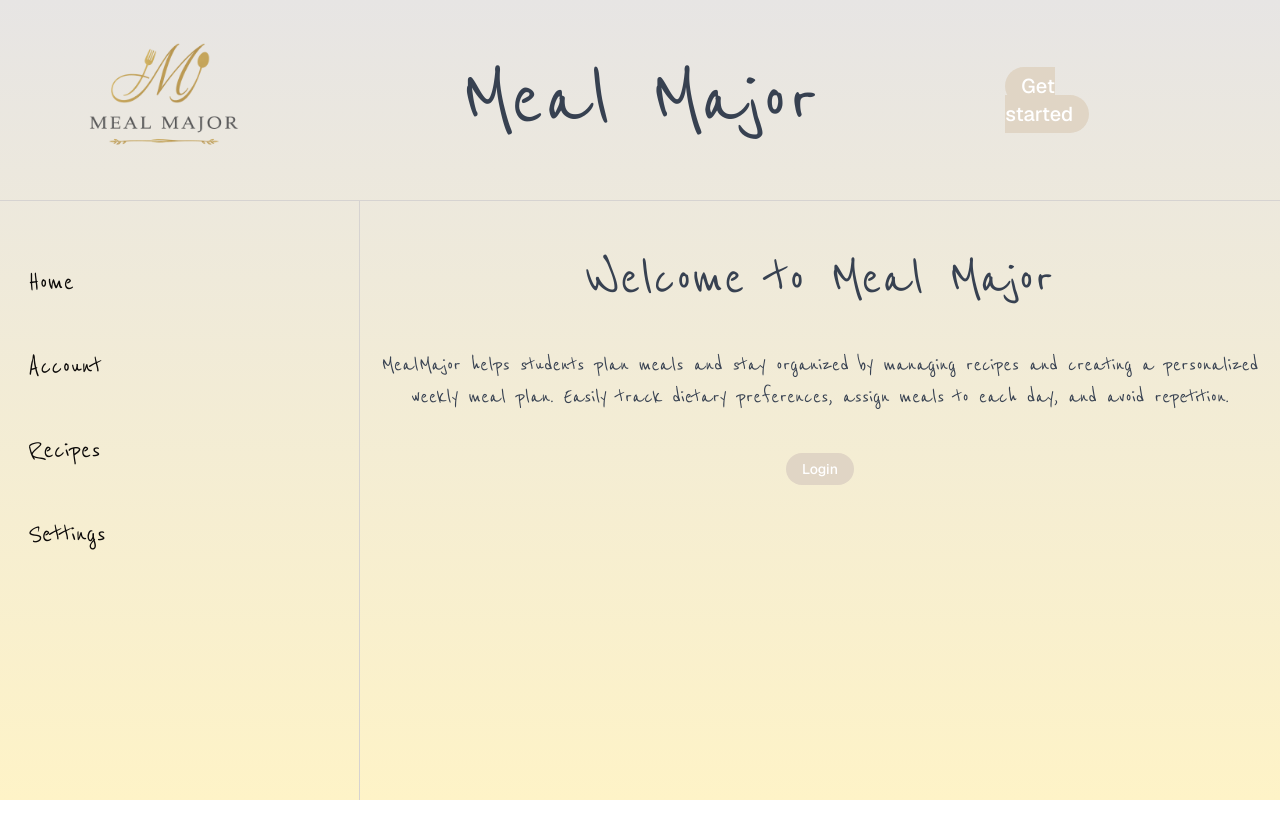
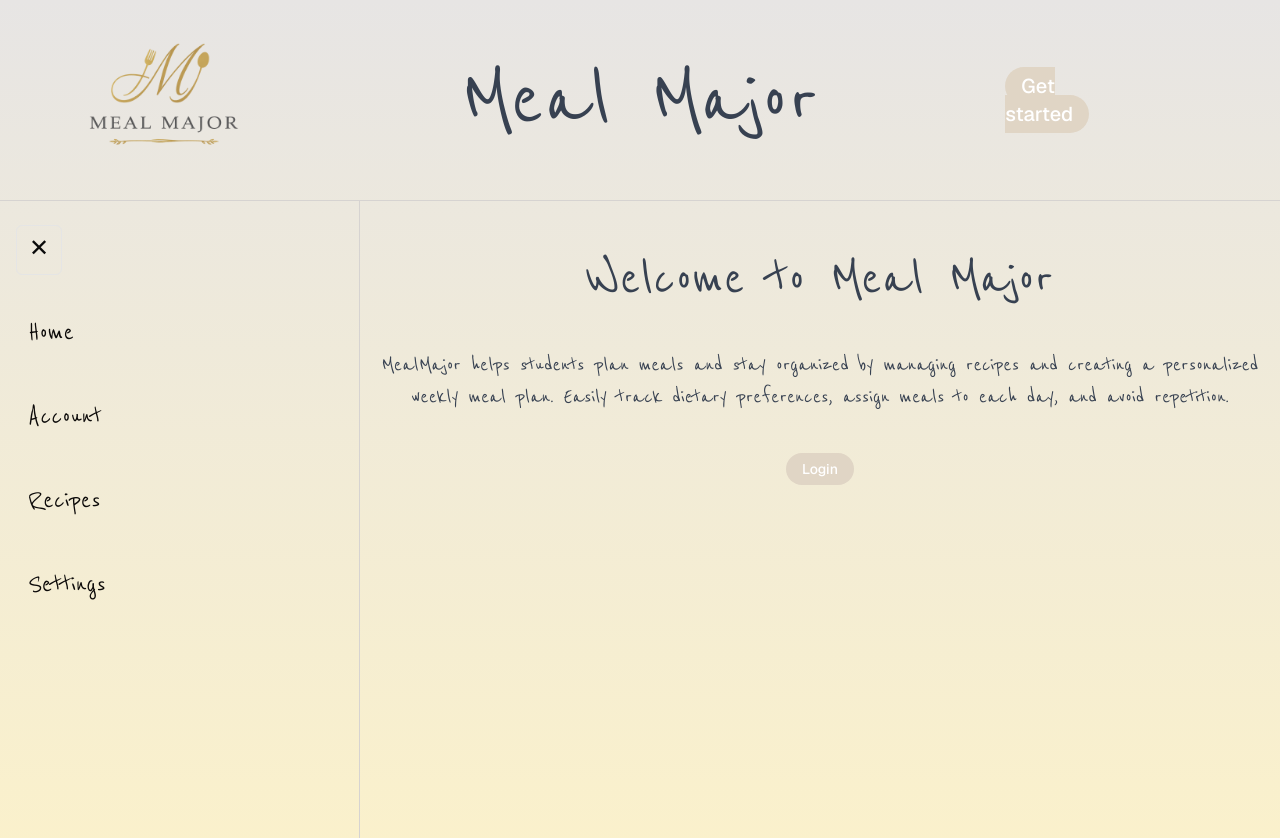
Before and after one commit to kevinjilwan/Team_Coenhagen-Soen341_Project_W26, a Next.js app: page / in a window 1280 px wide. Shown: the top 838 px of the page. Before the commit the page ends 800 px from the top, so only its background shows below. Built offline with nearby package versions, Linux system fonts and the light colour scheme.

Commit message:
Collapsable side panel

```diff
--- a/app/layout.tsx
+++ b/app/layout.tsx
@@ -2,9 +2,8 @@ import type { Metadata } from "next";
 import { Geist } from "next/font/google";
 import { ThemeProvider } from "next-themes";
 import "./globals.css";
-import SidePanel from "@/components/ui/side-panel";
 import SiteHeader from "@/components/ui/site-Header";
-
+import AppShell from "@/components/ui/AppShell";
 
 const defaultUrl = process.env.VERCEL_URL
   ? `https://${process.env.VERCEL_URL}`
@@ -39,10 +38,10 @@ export default function RootLayout({
           <div className="min-h-screen bg-gradient-to-b from-stone-200 to-amber-100 flex flex-col">
             <SiteHeader />
 
-          <div className="flex flex-1 items-stretch">
-            <SidePanel />
-            <main className="flex-1">{children}</main>
-          </div>
+            <AppShell>
+              <main className="flex-1">{children}</main>
+            </AppShell>
+
           </div>
         </ThemeProvider>
       </body>
--- /dev/null
+++ b/components/ui/AppShell.tsx
@@ -0,0 +1,30 @@
+"use client";
+
+import { useState } from "react";
+import SidePanel from "@/components/ui/side-panel";
+
+export default function AppShell({ children }: { children: React.ReactNode }) {
+  const [open, setOpen] = useState(true);
+
+  return (
+    <div className="flex min-h-screen">
+      {open && <SidePanel onClose={() => setOpen(false)} />}
+
+      <div className="flex-1">
+        {!open && (
+          <div className="p-3">
+            <button
+              type="button"
+              onClick={() => setOpen(true)}
+              className="rounded-md border px-3 py-2 hover:bg-amber-200/60"
+            >
+              ☰
+            </button>
+          </div>
+        )}
+
+        {children}
+      </div>
+    </div>
+  );
+}
--- a/components/ui/side-panel.tsx
+++ b/components/ui/side-panel.tsx
@@ -10,11 +10,20 @@ const handwriting = Reenie_Beanie({
 });
 
 
-export default function SidePanel() {
+export default function SidePanel({ onClose }: { onClose: () => void }) {
   const [recipesOpen, setRecipesOpen] = useState(false);
   return (
     <aside className={`${handwriting.className} w-[360px] shrink-0 border-r border-stone-300 px-4 py-6`}>
-        <div className="mb-8 flex items-center gap-2">
+
+        <div className="mb-8 flex items-center justify-between gap-2">
+          <button
+          type="button"
+            onClick={onClose}
+            className="rounded-md border px-3 py-2 text-2xl hover:bg-amber-200/60"
+            aria-label="Close menu"
+            title="Close menu">
+            ✕
+          </button>
         </div>
 
         <nav className="space-y-8 text-3xl text-stone-950">
```
